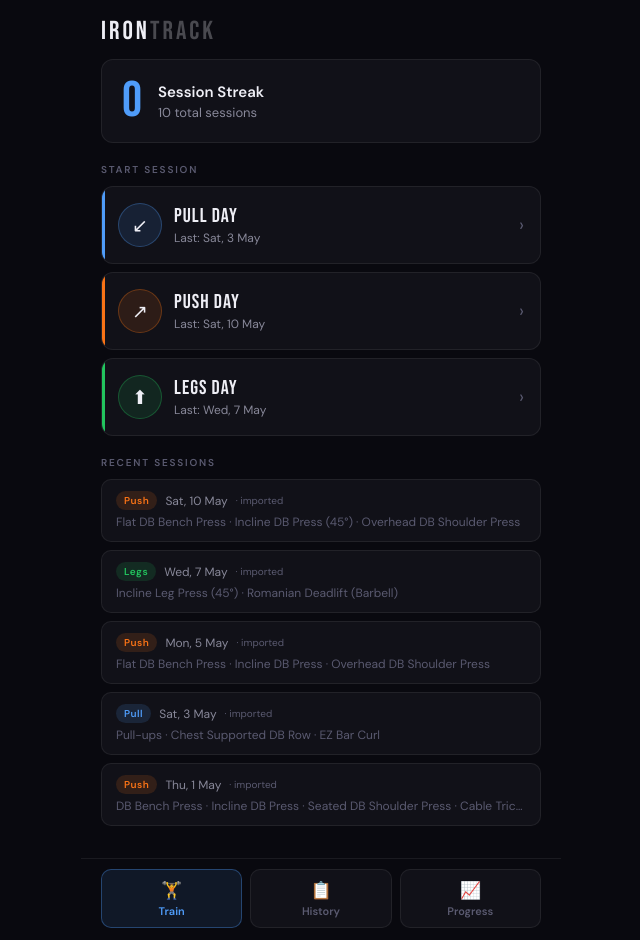
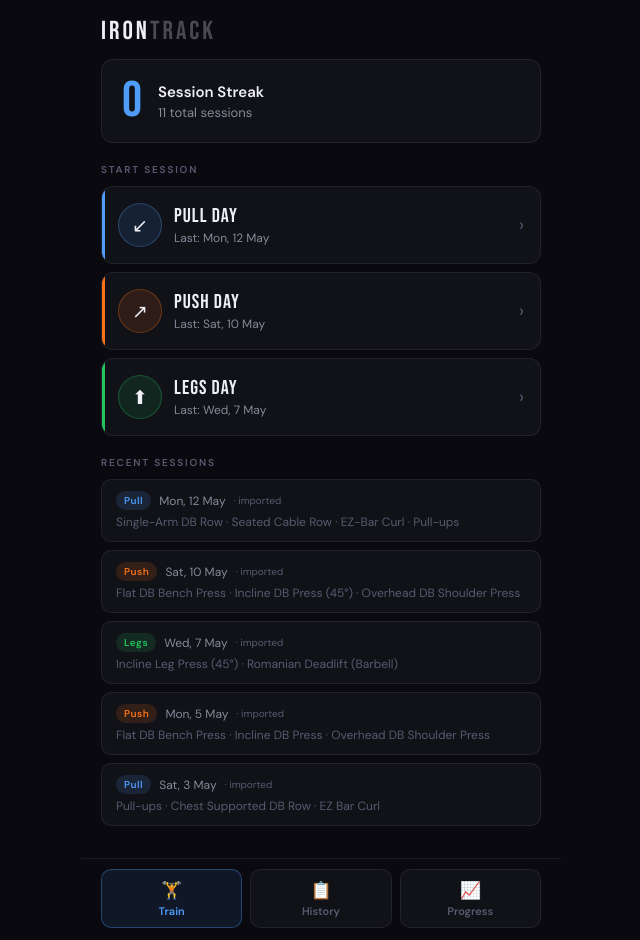
Before and after one commit to kyrtaps/irontrack, a React (Vite) app: page / in a window 1280 px wide. Shown: the whole page, without its empty margins (319-959 px from the left). Built offline with nearby package versions, Linux system fonts and the light colour scheme.

Commit message:
Add workout history for 2025-05-12 (Pull)
https://claude.ai/code/session_01NNwTM6CLgkiM5eXmaAKZ4p

```diff
--- a/src/App.jsx
+++ b/src/App.jsx
@@ -76,6 +76,16 @@ async function clearDraft() {
 
 // ─── Seed history ─────────────────────────────────────────────────────────────
 const SEED_SESSIONS = [
+  { id:"imp_20250512", type:"pull", date:"2025-05-12T09:00:00.000Z", exercises:[
+    { id:"single_arm_row", name:"Single-Arm DB Row", sets:[
+      {weight:"26",reps:"8",rir:1},{weight:"28",reps:"5",rir:1},{weight:"28",reps:"5",rir:1},{weight:"28",reps:"6",rir:1}]},
+    { id:"cable_row", name:"Seated Cable Row", sets:[
+      {weight:"35",reps:"6",rir:1},{weight:"35",reps:"6",rir:1},{weight:"35",reps:"6",rir:1},{weight:"35",reps:"6",rir:1}]},
+    { id:"ez_bar_curl", name:"EZ-Bar Curl", sets:[
+      {weight:"35",reps:"5",rir:1},{weight:"35",reps:"5",rir:1},{weight:"35",reps:"5",rir:1}]},
+    { id:"pull_up", name:"Pull-ups", sets:[
+      {weight:"BW",reps:"6",rir:2},{weight:"BW",reps:"6",rir:2},{weight:"BW",reps:"6",rir:2}]},
+  ]},
   { id:"imp_20250510", type:"push", date:"2025-05-10T09:00:00.000Z", exercises:[
     { id:"db_bench", name:"Flat DB Bench Press", sets:[
       {weight:"28",reps:"6",rir:1},{weight:"28",reps:"5",rir:1},{weight:"28",reps:"5",rir:1},{weight:"28",reps:"5",rir:1}]},
```
